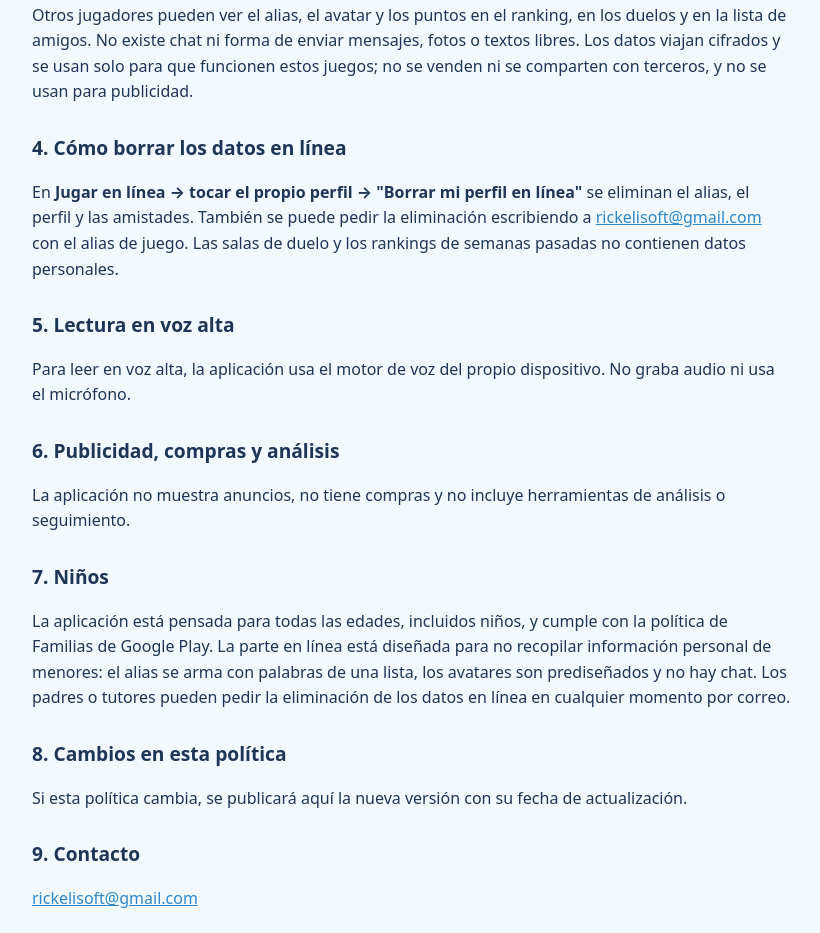
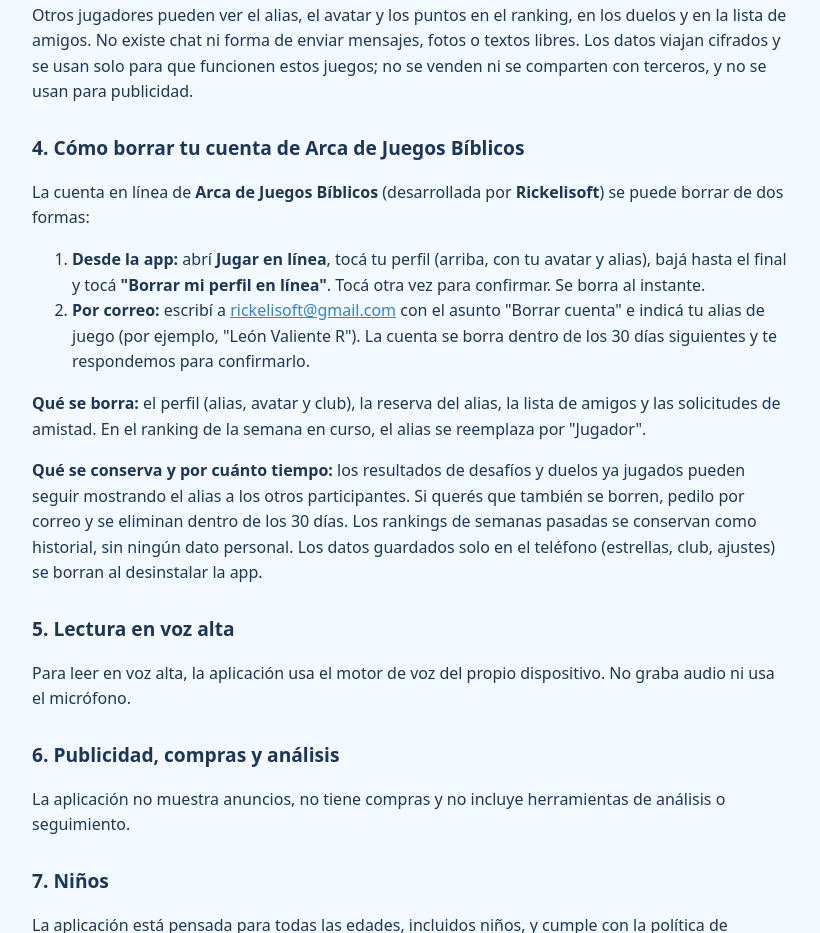
Before and after one commit to RicardoVS90/arca-privacidad, a plain HTML site: page index.html in a window 1280 px wide. Shown: the part 954-1887 px from the top of the page, without its empty margins (228-1048 px from the left). Drawn offline with Linux system fonts and the light colour scheme.

Commit message:
Add files via upload

```diff
--- a/index.html
+++ b/index.html
@@ -52,11 +52,21 @@
   No existe chat ni forma de enviar mensajes, fotos o textos libres. Los datos viajan cifrados y se usan solo para
   que funcionen estos juegos; no se venden ni se comparten con terceros, y no se usan para publicidad.</p>
 
-  <h2>4. Cómo borrar los datos en línea</h2>
-  <p>En <b>Jugar en línea → tocar el propio perfil → "Borrar mi perfil en línea"</b> se eliminan el alias, el perfil y
-  las amistades. También se puede pedir la eliminación escribiendo a
-  <a href="mailto:rickelisoft@gmail.com">rickelisoft@gmail.com</a> con el alias de juego. Las salas de duelo y los
-  rankings de semanas pasadas no contienen datos personales.</p>
+  <h2 id="borrar-cuenta">4. Cómo borrar tu cuenta de Arca de Juegos Bíblicos</h2>
+  <p>La cuenta en línea de <b>Arca de Juegos Bíblicos</b> (desarrollada por <b>Rickelisoft</b>) se puede borrar de dos formas:</p>
+  <ol>
+    <li><b>Desde la app:</b> abrí <b>Jugar en línea</b>, tocá tu perfil (arriba, con tu avatar y alias), bajá hasta el final
+      y tocá <b>"Borrar mi perfil en línea"</b>. Tocá otra vez para confirmar. Se borra al instante.</li>
+    <li><b>Por correo:</b> escribí a <a href="mailto:rickelisoft@gmail.com">rickelisoft@gmail.com</a> con el asunto
+      "Borrar cuenta" e indicá tu alias de juego (por ejemplo, "León Valiente R"). La cuenta se borra dentro de los
+      30 días siguientes y te respondemos para confirmarlo.</li>
+  </ol>
+  <p><b>Qué se borra:</b> el perfil (alias, avatar y club), la reserva del alias, la lista de amigos y las solicitudes de
+  amistad. En el ranking de la semana en curso, el alias se reemplaza por "Jugador".</p>
+  <p><b>Qué se conserva y por cuánto tiempo:</b> los resultados de desafíos y duelos ya jugados pueden seguir mostrando el
+  alias a los otros participantes. Si querés que también se borren, pedilo por correo y se eliminan dentro de los
+  30 días. Los rankings de semanas pasadas se conservan como historial, sin ningún dato personal.
+  Los datos guardados solo en el teléfono (estrellas, club, ajustes) se borran al desinstalar la app.</p>
 
   <h2>5. Lectura en voz alta</h2>
   <p>Para leer en voz alta, la aplicación usa el motor de voz del propio dispositivo. No graba audio ni usa el micrófono.</p>
```
